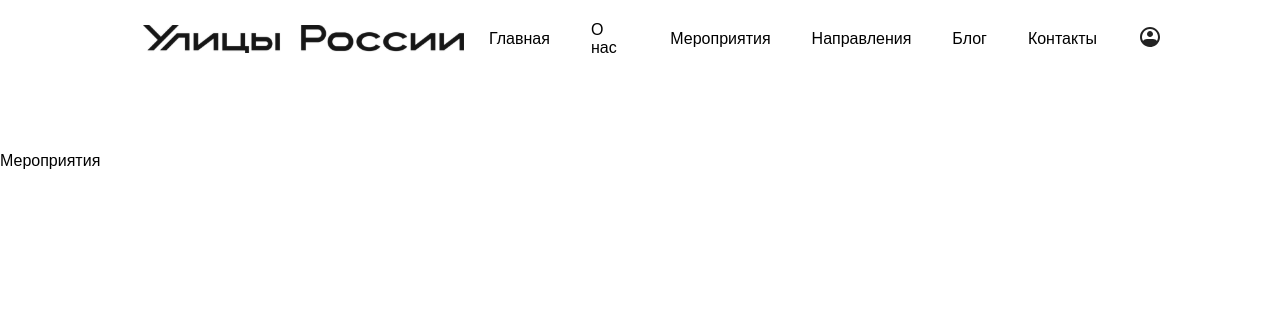
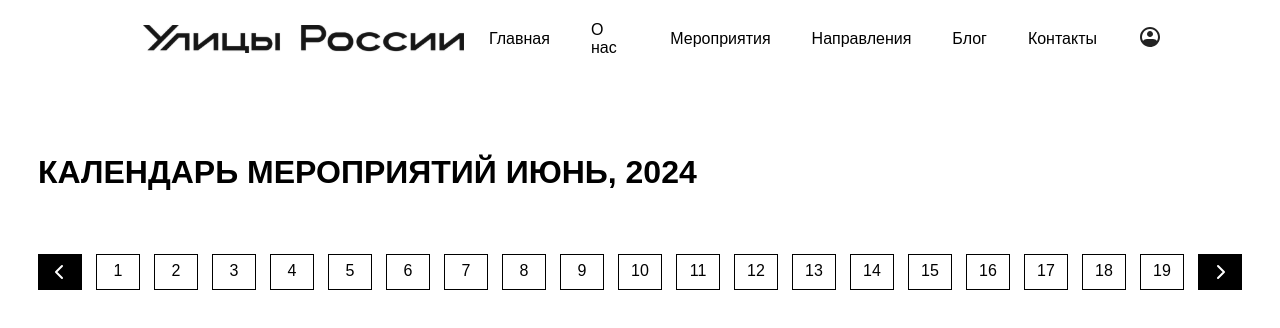
Before and after one commit to Hakaton-Russian-Street-team-1/russian-street-frontend, a React app: page /events in a window 1280 px wide. Shown: the top 328 px of the page. Built offline with nearby package versions, Linux system fonts and the light colour scheme.

Commit message:
Сверстал календарь мероприятий

```diff
--- /dev/null
+++ b/src/UI/ArrowButton/ArrowButton.css
@@ -0,0 +1,9 @@
+.arrow-button{
+    display: flex;
+    justify-content: center;
+    align-items: center;
+    border: none;
+    background-color: black;
+    width: 44px;
+    height: 36px;
+}
--- /dev/null
+++ b/src/UI/ArrowButton/ArrowButton.tsx
@@ -0,0 +1,13 @@
+import React from "react"
+import arrowLeft from '../../images/chevronLeft.svg';
+import arrowRigth from '../../images/chevronRight.svg';
+import { ArrowButtonProps } from "./ArrowButtonProps";
+import './ArrowButton.css';
+
+export function ArrowButton ({ direction, changeDate } : ArrowButtonProps) {
+
+  return (<button className='arrow-button' onClick={changeDate}>
+    {direction === 'left' && <img src={arrowLeft}/>}
+    {direction === 'right' && <img src={arrowRigth}/>}
+  </button>)
+}
--- /dev/null
+++ b/src/UI/ArrowButton/ArrowButtonProps.ts
@@ -0,0 +1,4 @@
+export interface ArrowButtonProps {
+    direction: string;
+    changeDate: () => void;
+}
--- a/src/app/components/EventsCalendar/EventsCalendar.css
+++ b/src/app/components/EventsCalendar/EventsCalendar.css
@@ -0,0 +1,30 @@
+.events-calendar{
+    max-width: 1204px;
+    height: 100px;
+    margin: 0 auto;
+}
+
+.events-calendar__title{
+    margin: 0 0 60px;
+    font-size: 32px;
+    font-style: normal;
+    font-weight: 700;
+    line-height: 130%;
+    text-transform: uppercase;
+}
+
+.events-calendar__date-list{
+    display: flex;
+    padding: 0;
+    margin: 0;
+    justify-content: space-between;
+}
+
+.events-calendar__day{
+    display: flex;
+    justify-content: center;
+    align-items: center;
+    width: 42px;
+    height: 34px;
+    border: 1px solid black;
+}
--- a/src/app/components/EventsCalendar/EventsCalendar.tsx
+++ b/src/app/components/EventsCalendar/EventsCalendar.tsx
@@ -1,8 +1,26 @@
 import React from 'react';
 import './EventsCalendar.css';
+import { UseCalendar } from '../../hooks/UseCalendar';
+import { ArrowButton } from '../../../UI/ArrowButton/ArrowButton';
 
 export function EventsCalendar() {
+
+    const { currentDate, setcurrentDate, prevDays, setPrevDays, nextDays, setNextDays, days, prevDaysClick, nextDaysClick } = UseCalendar();
+
+
   return (<section className='events-calendar'>
-    Мероприятия
+    <h3 className='events-calendar__title'>Календарь мероприятий Июнь, 2024</h3>
+
+    <ul className='events-calendar__date-list list-style'>
+
+        <ArrowButton direction='left' changeDate={prevDaysClick}/>
+
+        {days.map(day => ( <li key={day} className='events-calendar__day'>
+            {day}
+        </li>
+        ))}
+
+        <ArrowButton direction='right' changeDate={nextDaysClick}/>
+    </ul>
   </section>)
 }
--- /dev/null
+++ b/src/app/hooks/UseCalendar.ts
@@ -0,0 +1,28 @@
+import React, { useState } from "react"
+
+export function UseCalendar() {
+
+    const [currentDate, setcurrentDate] = useState(1);
+    const [totalDays, settotalDays] = useState([1,2,3,4,5,6,7,8,9,10,11,12,13,14,15,16,17,18,19,20,21,22,23,24,25,26,27,28,29,30,31]);
+    const [prevDays, setPrevDays] = useState(0);
+    const [nextDays, setNextDays] = useState(19);
+    const days = totalDays.slice(prevDays,nextDays);
+
+    const [date, setDate] = useState(1);
+
+    function prevDaysClick() {
+        if(prevDays > 0) {
+            setPrevDays(state => state -= 14);
+            setNextDays(state => state -= 14);
+        }
+    }
+
+    function nextDaysClick() {
+        if(nextDays < totalDays.length){
+            setPrevDays(state => state += 14);
+            setNextDays(state => state += 14);
+        }
+    }
+
+    return { currentDate, setcurrentDate, prevDays, setPrevDays, nextDays, setNextDays, days, prevDaysClick, nextDaysClick }
+}
```
Also changed, not shown: src/images/chevronLeft.svg (added), src/images/chevronRight.svg (added), src/vendor/normalize.css.
